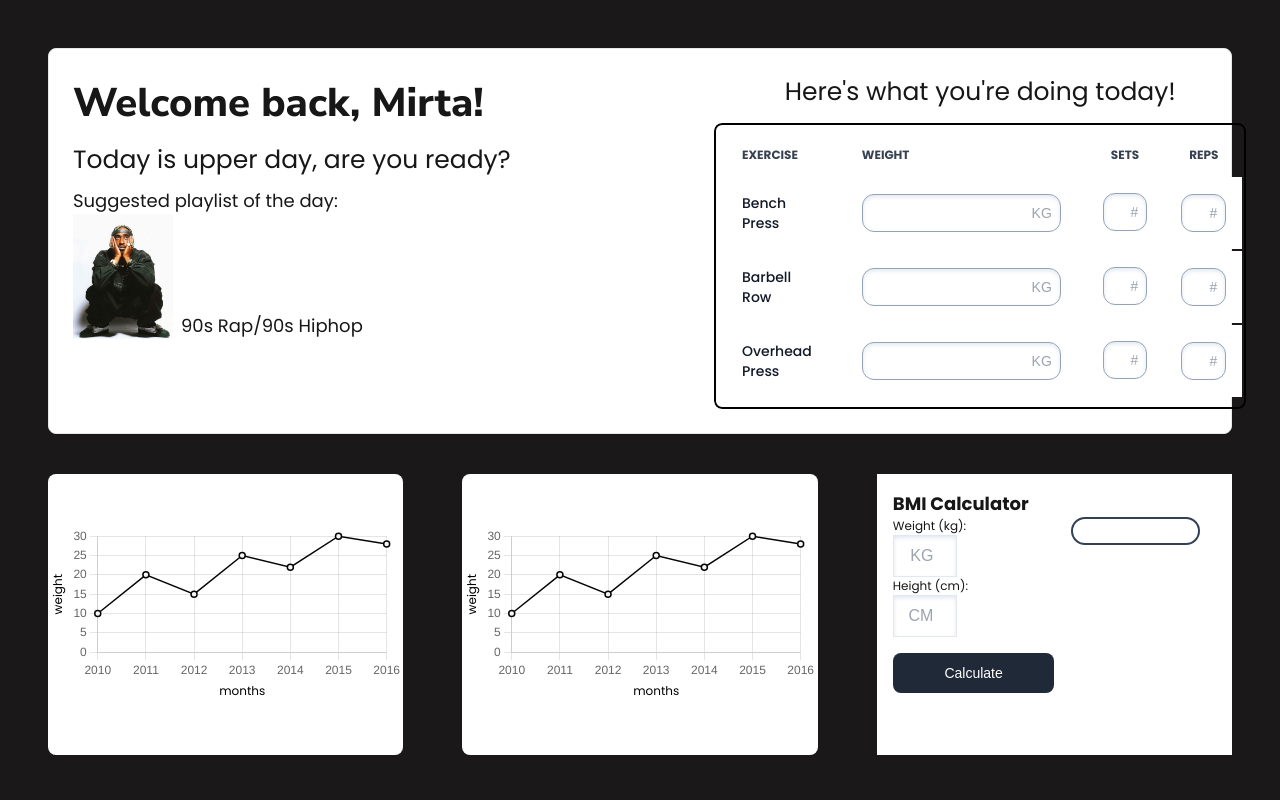
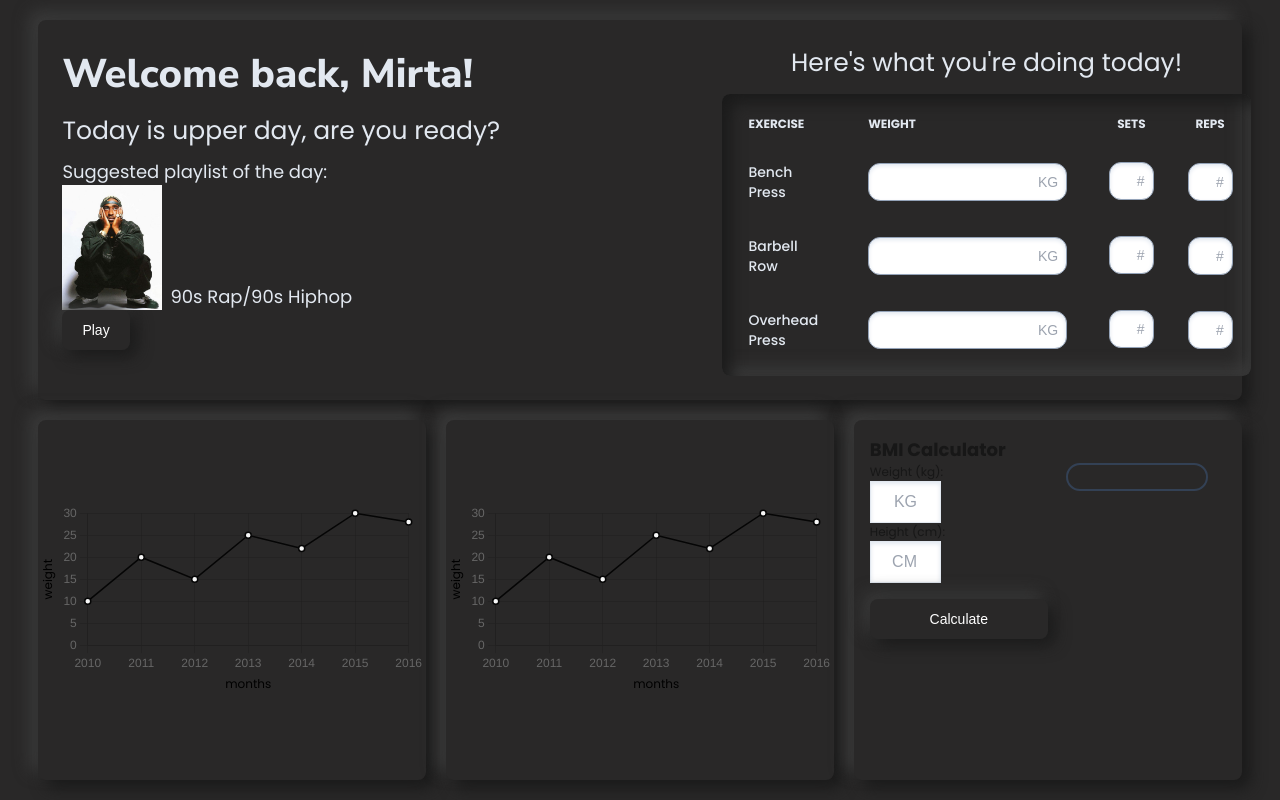
Before and after one commit to mirtakardum/workout-planner, a Next.js app: page / in a window 1280 px wide. Built offline with nearby package versions, Linux system fonts and the light colour scheme.

Commit message:
Added Music player and neumorphism

```diff
--- a/app/page.js
+++ b/app/page.js
@@ -13,18 +13,18 @@ export default function Home() {
 
   return (
     <>
-    <div className="flex-column h-screen w-screen p-12 bg-wp-dark">
-      <div className="flex">
+    <div className="flex flex-col gap-[20px] h-screen w-screen px-[3%] py-[20px] bg-wp-dark">
+      <div className="flex h-[50%] shadow-[0.625rem_0.625rem_0.875rem_0_rgb(255, 255, 255),-0.5rem_-0.5rem_1.125rem_0_rgb(255, 255, 255)]">
         <HeroCard/>
       </div>
-      <div className="flex h-[40%] justify-between mt-10">
-        <div className="flex justify-between items-center bg-white min-h-[100%] w-[30%] rounded-lg">
+      <div className="grid grid-cols-3 gap-[20px] h-[50%]">
+        <div className="flex items-center bg-wp-dark shadow-neumorphism min-h-[100%] rounded-lg">
           <canvas id="lift-canvas"><GraphChart canvasId="lift-canvas"/></canvas>
         </div>
-        <div className="flex justify-between items-center bg-white min-h-[100%] w-[30%] rounded-lg">
+        <div className="flex items-center bg-wp-dark shadow-neumorphism min-h-[100%] rounded-lg">
           <canvas id="weight-canvas"><GraphChart canvasId="weight-canvas"/></canvas>
         </div>
-        <div className="p-4 bg-white min-h-[100%] w-[30%]">
+        <div className="p-4 bg-white bg-wp-dark shadow-neumorphism rounded-lg">
           <h2 className=" font-poppins font-bold text-[18px]">BMI Calculator</h2>
             <BmiCalculator />
         </div>
--- a/components/BmiCalculator.js
+++ b/components/BmiCalculator.js
@@ -51,7 +51,7 @@ function BmiCalculator(){
                 <input type="number" placeholder="KG" id="weight-input" className="w-[40%] p-2 shadow-inner border-[1px] border-slate-200 shadow-slate-200 placeholder:text-right focus:outline-none focus:shadow-slate-400"></input>
                 <label for="height-input" className="font-poppins text-[12px]">Height (cm):</label>
                 <input type="number" placeholder="CM" id="height-input" className="w-[40%] p-2 shadow-inner border-[1px] border-slate-200 shadow-slate-200 placeholder:text-right focus:outline-none focus:shadow-slate-400"></input>
-                <button type="button" className="text-white bg-gray-800 hover:bg-gray-900 font-medium rounded-lg text-sm px-5 py-2.5 mt-4 mb-2" onClick={calculateBMI}>Calculate</button>
+                <button type="button" className="text-white bg-wp-dark shadow-neumorphicButton font-medium rounded-lg text-sm px-5 py-2.5 mt-4 mb-2" onClick={calculateBMI}>Calculate</button>
             </div>
             <div className="w-[100%] flex flex-col items-center">
                 {bmi != 0 &&
--- a/components/HeroCard.js
+++ b/components/HeroCard.js
@@ -1,26 +1,28 @@
 import Image from "next/image";
 import WorkoutTable from "./WorkoutTable";
+import MusicPlayer from "./MusicPlayer";
 
 
 function HeroCard() {
     return(
         <>
-        <div className="grid grid-cols-60/40 w-full p-6 bg-white border border-gray-200 rounded-lg">
+        <div className="grid grid-cols-60/40 w-full p-6 bg-wp-dark shadow-neumorphism rounded-lg">
             <div className="w-full">
                 <div>
-                    <h1 className="font-nunito font-extrabold text-[40px]">Welcome back, Mirta!</h1>
-                    <h2 className="font-poppins text-[25px] pt-2 ">Today is upper day, are you ready?</h2>
+                    <h1 className="font-nunito font-extrabold text-[40px] text-slate-200">Welcome back, Mirta!</h1>
+                    <h2 className="font-poppins text-[25px] pt-2 text-slate-200">Today is upper day, are you ready?</h2>
                 </div>
                 <div>
-                    <h1 className="font-poppins text-[18px] pt-2">Suggested playlist of the day:</h1>
+                    <h1 className="font-poppins text-[18px] pt-2 text-slate-200">Suggested playlist of the day:</h1>
                     <div className="flex items-end gap-2">
                         <Image src="/playlistcover1.jpg" width={100} height={100} alt="Playlist cover"/>
-                        <h2 className="font-poppins text-[18px]">90s Rap/90s Hiphop</h2>
+                        <h2 className="font-poppins text-[18px] text-slate-200">90s Rap/90s Hiphop</h2>
                     </div>
+                    <MusicPlayer/>
                 </div>
             </div>
             <div className="flex flex-col items-center justify-between">
-                <h2 className="font-poppins text-[25px]">Here's what you're doing today!</h2>
+                <h2 className="font-poppins text-[25px] text-slate-200">Here's what you're doing today!</h2>
                 <WorkoutTable />
             </div>
         </div>
--- /dev/null
+++ b/components/MusicPlayer.js
@@ -0,0 +1,29 @@
+import { useState, useRef } from "react";
+
+function MusicPlayer(){
+
+    const [isPlaying, setIsPlaying] = useState(false);
+    const audioRef = useRef(null);
+
+    function toggleAudio() {
+
+        if(isPlaying){
+            audioRef.current.pause();
+        }
+        else{
+            audioRef.current.play();
+        }
+
+        setIsPlaying(!isPlaying);
+    }
+
+    return(
+    <>
+    <button onClick={toggleAudio} type="button" class="text-white bg-wp-dark shadow-neumorphicButton focus:outline-none focus:ring-4 focus:ring-gray-300 font-medium rounded-lg text-sm px-5 py-2.5 me-2 mb-2 dark:bg-gray-800 dark:hover:bg-gray-700 dark:focus:ring-gray-700 dark:border-gray-700">{isPlaying ? "Pause" : "Play"}</button>
+    <audio ref={audioRef} src="/I Ain't Mad At Cha.mp3"></audio>
+
+    </>
+    )
+}
+
+export default MusicPlayer;
--- a/components/WorkoutTable.js
+++ b/components/WorkoutTable.js
@@ -4,8 +4,8 @@ function WorkoutTable(){
     return(
         <>
         <div className="rounded-lg mt-3 overflow-x-auto">
-            <table className="rounded-lg py-2 border-2 border-black border-separate table-fixed text-sm text-left rtl:text-right text-gray-500">
-                <thead className="text-xs text-gray-700 uppercase">
+            <table className="rounded-lg py-2 shadow-neumorphicPressed border-separate table-fixed text-sm text-left rtl:text-right text-gray-500">
+                <thead className="text-xs text-slate-200 uppercase">
                     <tr>
                         <th scope="col" className="px-6 py-3 font-poppins">
                             Exercise
@@ -22,8 +22,8 @@ function WorkoutTable(){
                     </tr>
                 </thead>
                 <tbody>
-                    <tr className="bg-white border-b">
-                        <td className="px-6 py-4 font-medium text-gray-900 font-poppins">
+                    <tr className="border-b">
+                        <td className="px-6 py-4 font-medium text-slate-200 font-poppins">
                             Bench Press
                         </td>
                         <td className="px-6 py-4">
@@ -38,8 +38,8 @@ function WorkoutTable(){
                             </div>
                         </td>
                     </tr>
-                    <tr className="bg-white border-b">
-                        <th scope="row" className="px-6 py-4 font-medium text-gray-900 dark:text-white font-poppins">
+                    <tr className="border-b">
+                        <th scope="row" className="px-6 py-4 font-medium text-slate-200 dark:text-white font-poppins">
                             Barbell Row
                         </th>
                         <td className="px-6 py-4">
@@ -54,8 +54,8 @@ function WorkoutTable(){
                             </div>
                         </td>
                     </tr>
-                    <tr className="bg-white dark:bg-gray-800">
-                        <th scope="row" className="px-6 py-4 font-medium text-gray-900 dark:text-white font-poppins">
+                    <tr className="dark:bg-gray-800">
+                        <th scope="row" className="px-6 py-4 font-medium text-slate-200 dark:text-white font-poppins">
                             Overhead Press
                         </th>
                         <td className="px-6 py-4">
--- a/tailwind.config.js
+++ b/tailwind.config.js
@@ -13,12 +13,20 @@ module.exports = {
       colors: {
         background: "var(--background)",
         foreground: "var(--foreground)",
-        'wp-dark' : '#1a1818'
+        'wp-dark' : '#292828',
+        'accentOrange' : '#ff8a65'
       },
       fontFamily: {
         'poppins': ['Poppins', 'sans-serif'],
         'nunito' : ['Nunito Sans', 'sans-serif'],
-      }
+      },
+      boxShadow: {
+        'neumorphism': '8px 8px 16px #1a1a1a, -8px -8px 16px #3c3c3c',
+        'neumorphism-dark': '6px 6px 10px rgba(0, 0, 0, 0.2), -6px -6px 10px rgba(255, 255, 255, 0.7)',
+        'neumorphicHover': '12px 12px 24px #1a1a1a, -12px -12px 24px #3c3c3c',
+        'neumorphicPressed': "inset 8px 8px 16px #1a1a1a, inset -8px -8px 16px #3c3c3c",
+        'neumorphicButton' : '6px 6px 16px #1a1a1a, -6px -6px 16px #3c3c3c'
+      },
     },
   },
   plugins: [],
```
Also changed, not shown: 1 other file (tests, documents, lock files or other folders).
